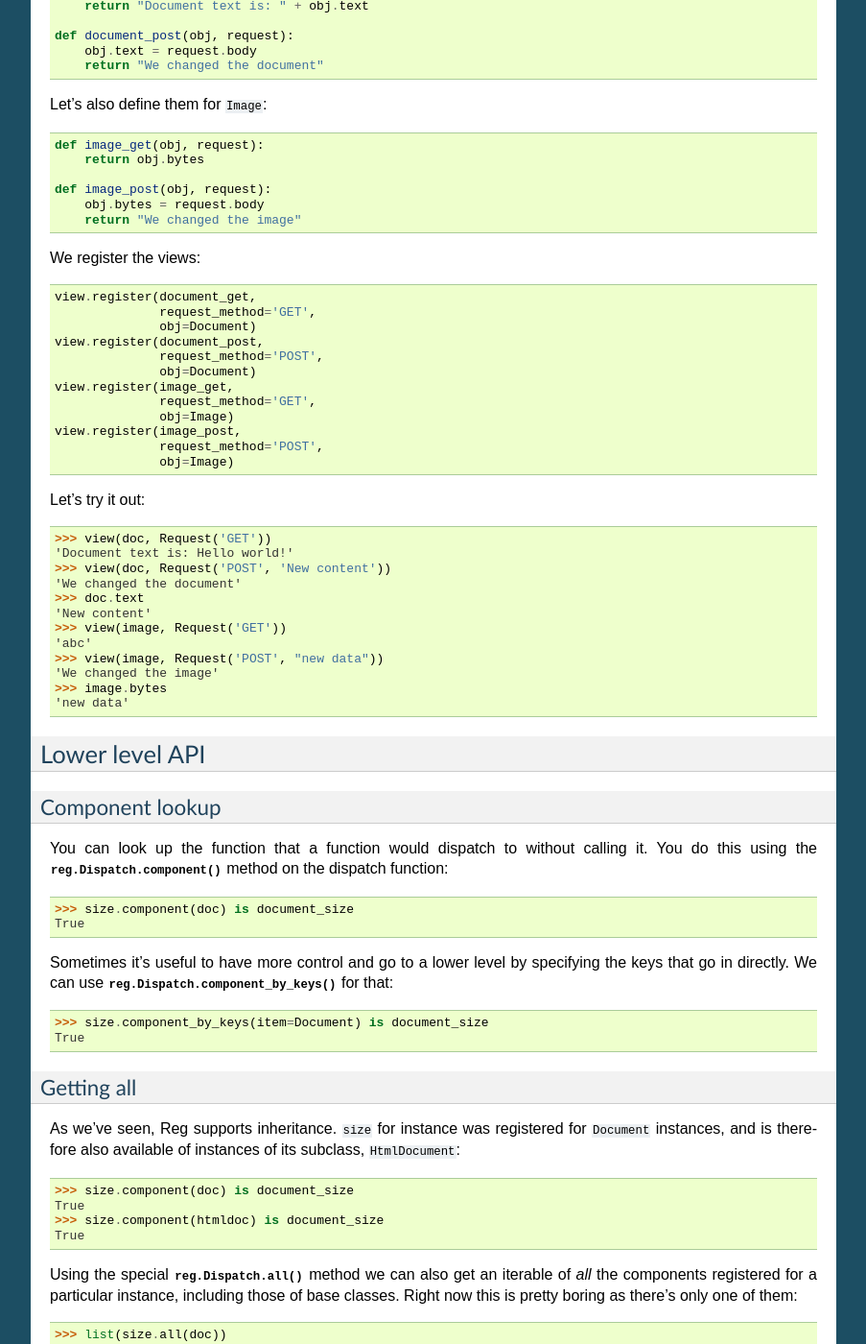
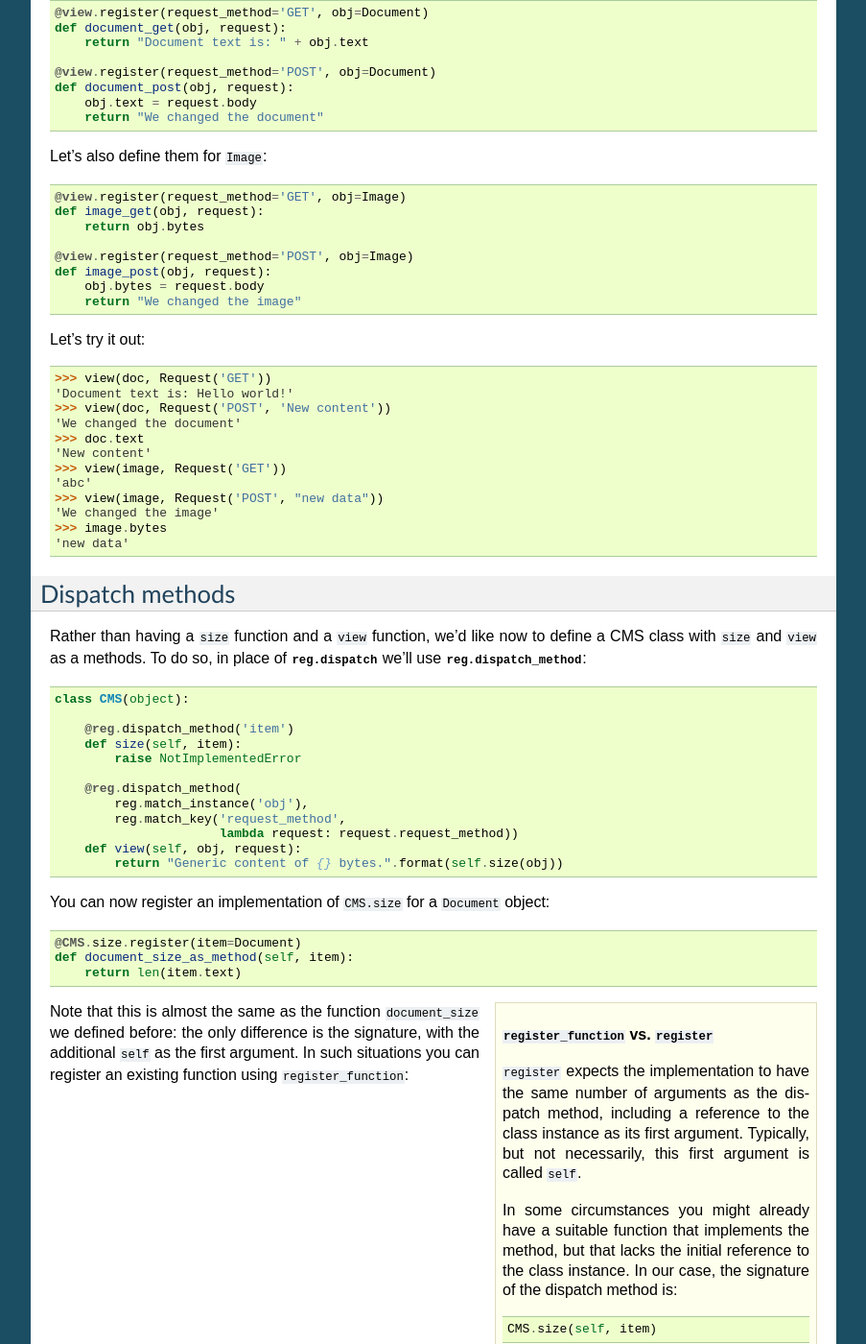
Before and after one commit to morepath/reg, a Sphinx documentation site: the page built from doc/usage.rst, in a window 1280 px wide and 1400 px high, scrolled down 8191 px. Shown: the whole window at 96% size, without its empty margins (198-1101 px from the left). Built offline with Sphinx 7.4.7, drawn with Linux system fonts in a browser that asks for light colours; some of the changed text lies outside the part shown.

Commit message:
Dispatch.register can be used as decorator. (#47)

```diff
--- a/doc/usage.rst
+++ b/doc/usage.rst
@@ -88,32 +88,33 @@ the ``title`` fuction we defined above.
      def __init__(self, label):
         self.label = label
 
-If we call ``title`` with a ``TitledReport`` instance, want it to return
+If we call ``title`` with a ``TitledReport`` instance, we want it to return
 its ``title`` attribute:
 
 .. testcode::
 
+  @title.register(obj=TitledReport)
   def titled_report_title(obj):
       return obj.title
 
-If we call ``title`` with a ``LabeledReport`` instance, we want it to return
-its ``label`` attribute:
+The ``title.register`` decorator registers the function
+``titled_report_title`` as an implementation of ``title`` when ``obj``
+is an instance of ``TitleReport``.
+
+There is also a more programmatic way to register implementations.
+Take for example, the implementation of ``title`` with a ``LabeledReport``
+instance, where we want it to return its ``label`` attribute:
 
 .. testcode::
 
   def labeled_report_title(obj):
       return obj.label
 
-We register these functions with the ``title`` dispatch function:
+We can register it by explicitely invoking ``title.register``:
 
 .. testcode::
 
-  title.register(titled_report_title, obj=TitledReport)
   title.register(labeled_report_title, obj=LabeledReport)
-
-Here we see that when ``obj`` is a ``TitledReport`` instance, we want
-to use ``titled_report_title``, and when it's a ``LabeledReport``
-instance, we want to use the ``labeled_report_title`` function.
 
 Now the generic ``title`` function works on both titled and labeled
 objects:
@@ -483,7 +484,7 @@ What this says that when we call ``size``, we want to dispatch based
 on the class of its ``item`` argument.
 
 We can now register the various size functions for the various content
-items in a registry:
+items as implementations of ``size``:
 
 .. testcode::
 
@@ -574,9 +575,11 @@ We now define concrete views for ``Document`` and ``Image``:
 
 .. testcode::
 
+  @view.register(request_method='GET', obj=Document)
   def document_get(obj, request):
       return "Document text is: " + obj.text
 
+  @view.register(request_method='POST', obj=Document)
   def document_post(obj, request):
       obj.text = request.body
       return "We changed the document"
@@ -585,29 +588,14 @@ Let's also define them for ``Image``:
 
 .. testcode::
 
+  @view.register(request_method='GET', obj=Image)
   def image_get(obj, request):
       return obj.bytes
 
+  @view.register(request_method='POST', obj=Image)
   def image_post(obj, request):
       obj.bytes = request.body
       return "We changed the image"
-
-We register the views:
-
-.. testcode::
-
-  view.register(document_get,
-                request_method='GET',
-                obj=Document)
-  view.register(document_post,
-                request_method='POST',
-                obj=Document)
-  view.register(image_get,
-                request_method='GET',
-                obj=Image)
-  view.register(image_post,
-                request_method='POST',
-                obj=Image)
 
 Let's try it out:
 
@@ -625,6 +613,107 @@ Let's try it out:
   'We changed the image'
   >>> image.bytes
   'new data'
+
+
+Dispatch methods
+----------------
+
+Rather than having a ``size`` function and a ``view`` function, we'd
+like now to define a CMS class with ``size`` and ``view`` as a
+methods. To do so, in place of :class:`reg.dispatch` we'll use
+:class:`reg.dispatch_method`:
+
+.. testcode::
+
+  class CMS(object):
+
+      @reg.dispatch_method('item')
+      def size(self, item):
+          raise NotImplementedError
+
+      @reg.dispatch_method(
+          reg.match_instance('obj'),
+          reg.match_key('request_method',
+                        lambda request: request.request_method))
+      def view(self, obj, request):
+          return "Generic content of {} bytes.".format(self.size(obj))
+
+You can now register an implementation of ``CMS.size`` for a
+``Document`` object:
+
+.. testcode::
+
+  @CMS.size.register(item=Document)
+  def document_size_as_method(self, item):
+      return len(item.text)
+
+.. sidebar:: ``register_function`` vs. ``register``
+
+  ``register`` expects the implementation to have the same number of
+  arguments as the dispatch method, including a reference to the class
+  instance as its first argument. Typically, but not necessarily, this
+  first argument is called ``self``.
+
+  In some circumstances you might already have a suitable function
+  that implements the method, but that lacks the initial reference to
+  the class instance.  In our case, the signature of the dispatch
+  method is::
+
+    CMS.size(self, item)
+
+  However, the signature of the existing implementation is ::
+
+    document_size(item)
+
+  You could register it using a wrapper that drops the first argument::
+
+    @CMS.size.register(item=Document)
+    def document_size_wrapper(self, item):
+        return document_size(item)
+
+  ``register_function`` does that for you, so that you can simply
+  write::
+
+    CMS.size.register_function(
+        document_size, item=Document)
+
+  NB: since the purpose of ``register_function`` is to register
+  existing functions, you cannot use it as a decorator.
+
+Note that this is almost the same as the function ``document_size`` we
+defined before: the only difference is the signature, with the
+additional ``self`` as the first argument.  In such situations you
+can register an existing function using ``register_function``:
+
+.. testcode::
+
+  CMS.size.register_function(folder_size, item=Folder)
+  CMS.size.register_function(image_size, item=Image)
+  CMS.size.register_function(file_size, item=File)
+
+We can now verify that ``CMS.size`` behaves as expected:
+
+  >>> cms = CMS()
+  >>> cms.size(Image("123"))
+  3
+  >>> cms.size(Document("12345"))
+  5
+
+Similarly for the ``view`` method we can define:
+
+.. testcode::
+
+  @CMS.view.register(request_method='GET', obj=Document)
+  def document_get(self, obj, request):
+      return "{}-byte-long text is: {}".format(
+          self.size(obj), obj.text)
+
+which we can easily verify together with the fallback implementation:
+
+  >>> cms.view(Document("12345"), Request("GET"))
+  '5-byte-long text is: 12345'
+  >>> cms.view(Image("123"), Request("GET"))
+  'Generic content of 3 bytes.'
 
 Lower level API
 ---------------
```
Also changed, not shown: 3 other files.
